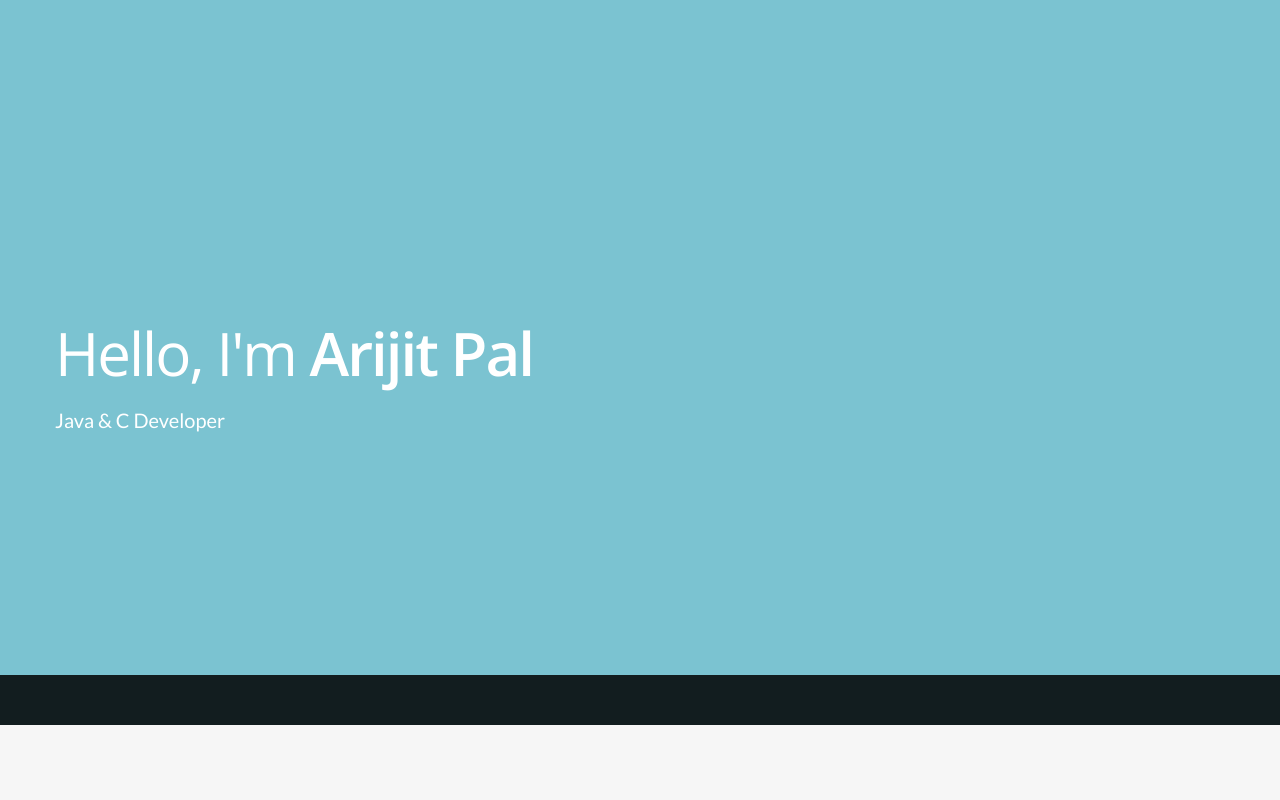
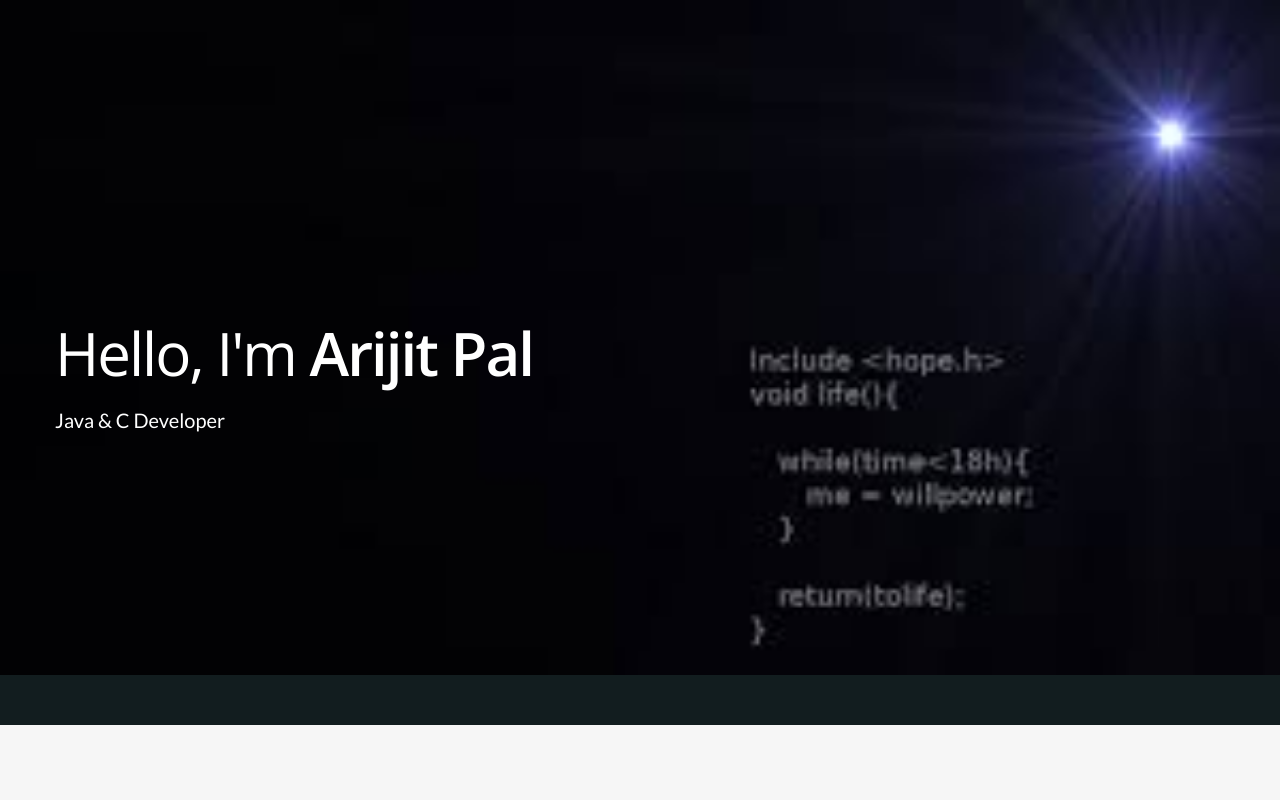
Before and after one commit to arijitpal4/arijitpal4.github.io, a plain HTML site: page index.html in a window 1280 px wide. Shown: the top 800 px of the page. Drawn offline with nearby package versions, Linux system fonts and the light colour scheme.

Commit message:
Update style.css

```diff
--- a/css/style.css
+++ b/css/style.css
@@ -173,7 +173,7 @@ hr {
 	padding: 100px 0;
 	text-align: center;
 	color: #fff;
-	background: url(../images (2).jfif) no-repeat center top;
+	background: url(../image.jfif) no-repeat center top;
 	background-color: #7bc3d1;
 	-webkit-background-size: cover;
 	-moz-background-size: cover;
```
